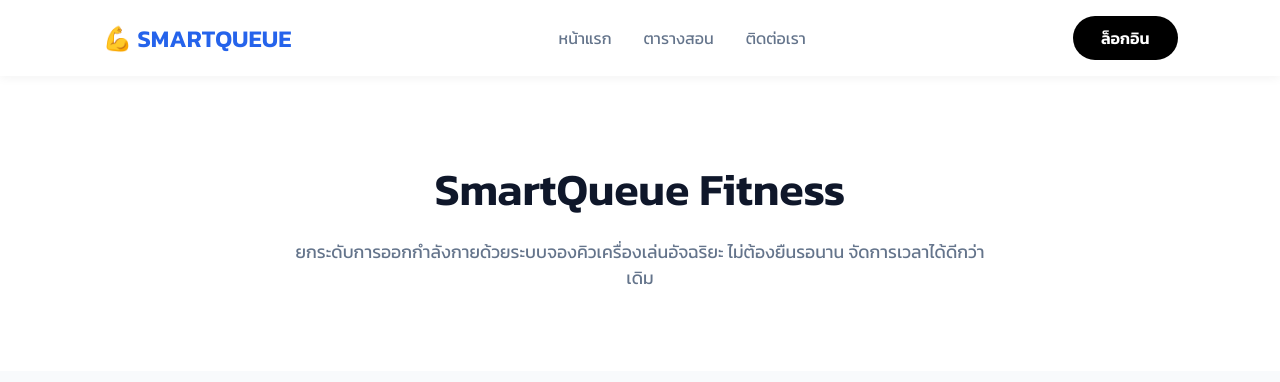
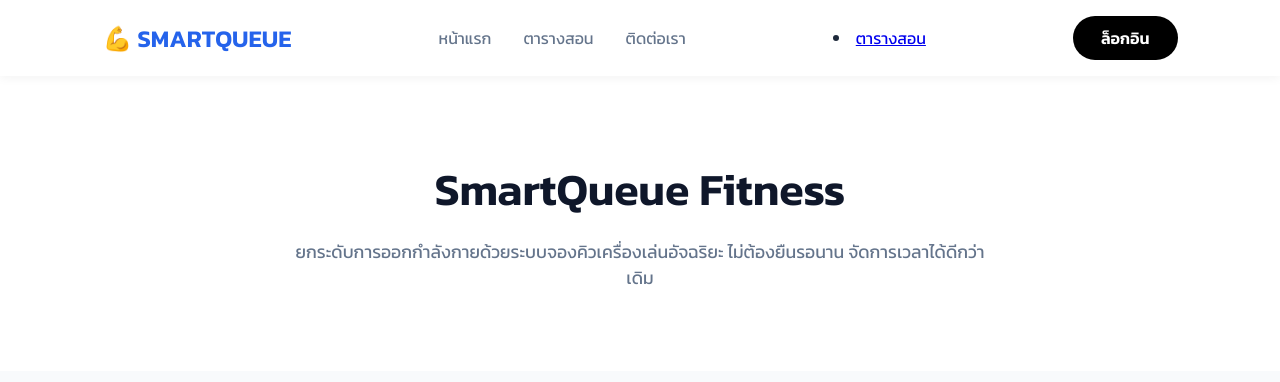
Before and after one commit to Sketch6ick/SmartQueueFitness, a website: page index.html in a window 1280 px wide. Shown: the top 382 px of the page. Drawn offline with Linux system fonts and the light colour scheme.

Commit message:
Update index.html

```diff
--- a/index.html
+++ b/index.html
@@ -116,6 +116,7 @@
         <li><a href="#" onclick="alert('ระบบตารางสอนกำลังจะเปิดให้บริการเร็วๆ นี้!')">ตารางสอน</a></li>
         <li><a href="contact.html">ติดต่อเรา</a></li>
     </ul>
+    <li><a href="schedule.html">ตารางสอน</a></li>
     <div id="authSection" style="display: flex; align-items: center;">
         <a class="btn-login" id="userBtn" onclick="openLoginModal()">ล็อกอิน</a>
         <a href="#" id="logoutBtn" onclick="handleLogout()"
```
